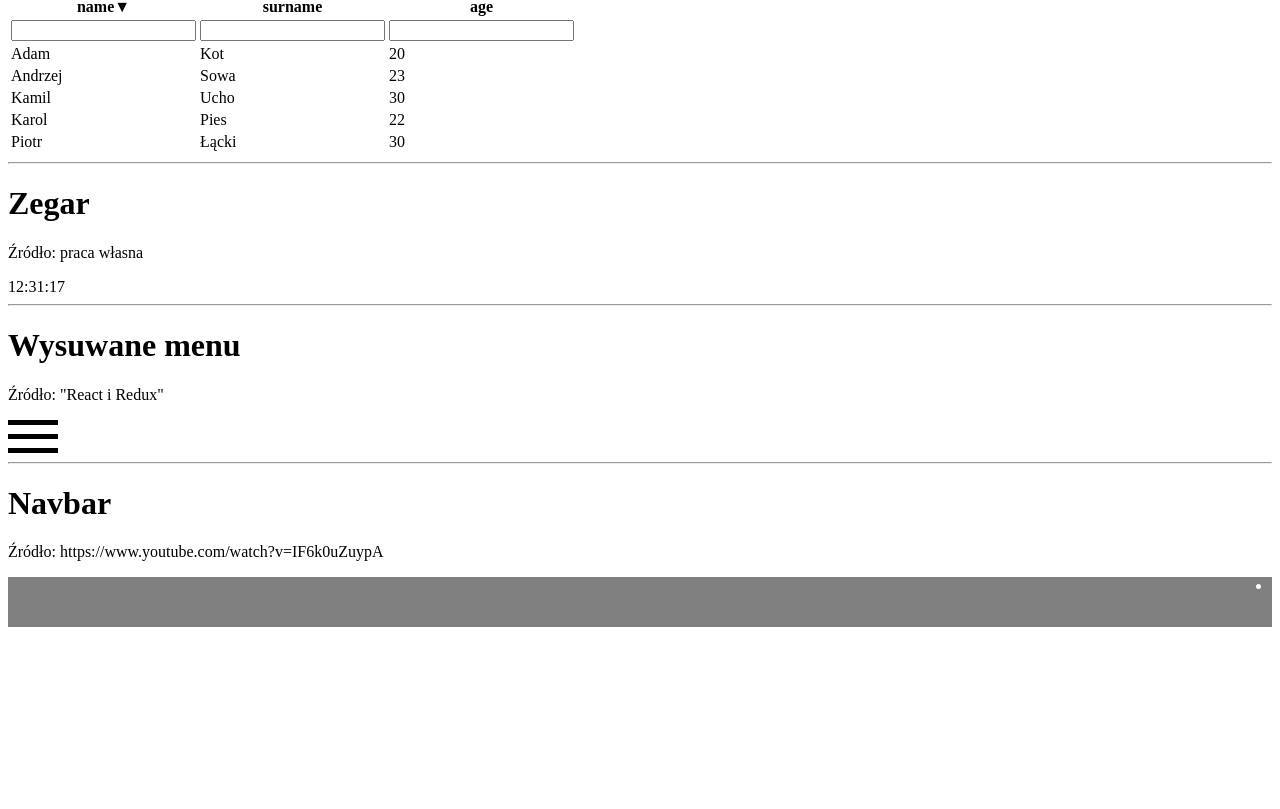
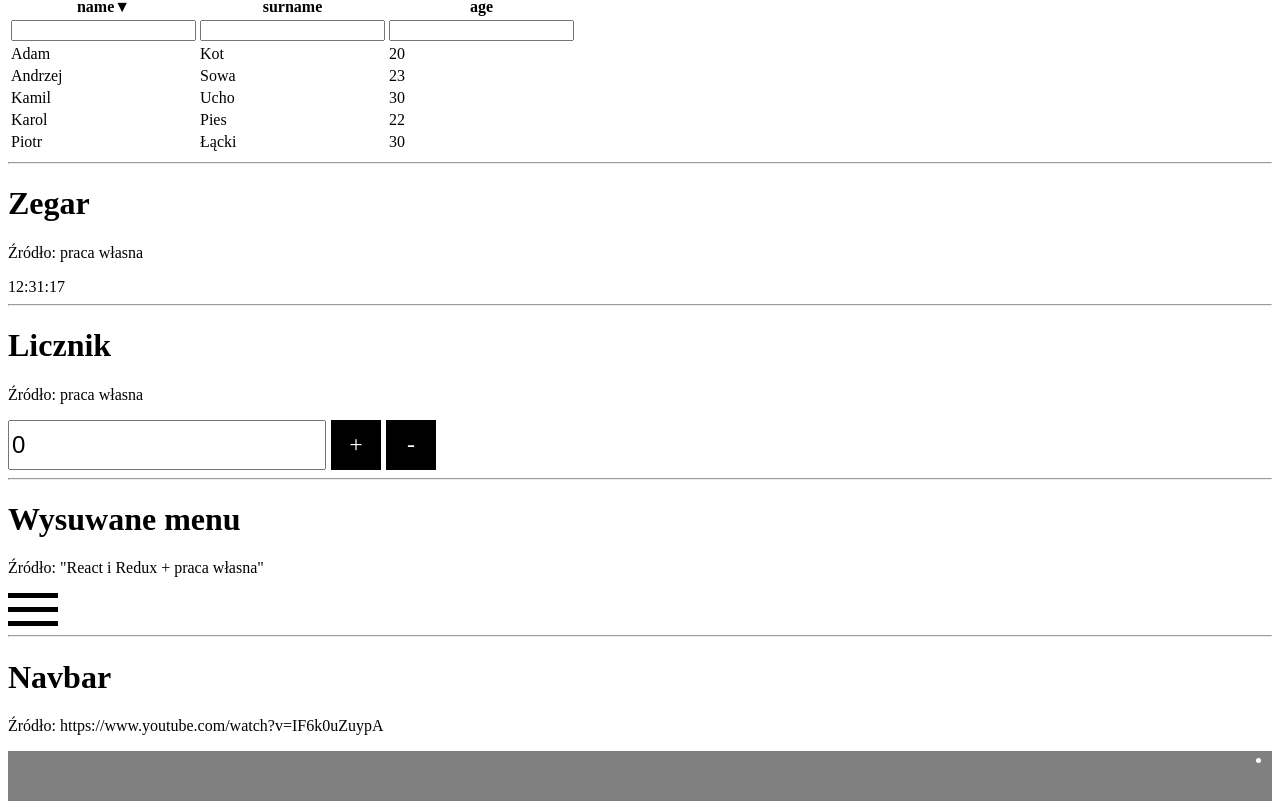
Before and after one commit to imper2222/ReactModules, a React (Create React App) app in the folder moduly/: page / in a window 1280 px wide. Shown: the part 734-1543 px from the top of the page. Before the commit the page ends 1369 px from the top, so only its background shows below. Built offline with nearby package versions, Linux system fonts and the light colour scheme.

Commit message:
NumericInput

```diff
--- a/moduly/src/App.js
+++ b/moduly/src/App.js
@@ -6,9 +6,7 @@ import SlidingMenuContainer from  './components/slidingmenu/SlidingMenuContainer
 import Navbar from './components/navbar/Navbar';
 import NavbarItem from './components/navbar/NavItem';
 import SlidingMenuButton from './components/slidingmenu/SlidingMenuButton';
-
-
-
+import NumericInput from './components/numericinput/NumericInput';
 
 function App() {
 
@@ -42,8 +40,12 @@ function App() {
       <p>Źródło: praca własna</p>
       <Clock />
       <hr />
+      <h1>Licznik</h1>
+      <p>Źródło: praca własna</p>
+      <NumericInput />
+      <hr />
       <h1>Wysuwane menu</h1>
-      <p>Źródło: "React i Redux"</p>
+      <p>Źródło: "React i Redux + praca własna"</p>
       <SlidingMenuContainer>
         <ul>
           <li><a href="" style={{color:"white"}}>Opcja 1</a></li>
--- /dev/null
+++ b/moduly/src/components/numericinput/NumericInput.js
@@ -0,0 +1,81 @@
+import React from 'react'
+
+class NumericInput extends React.Component{
+
+    state = {
+        value: 0
+    }
+
+    render(){
+
+        const styleNumericInput = {
+            display: "flex",
+        }
+
+        const styleInput = {
+            fontSize: "1.5em",
+            fontWeight: "500"
+        }
+
+        const styleCircle = {
+            width: "50px",
+            height: "50px",
+            display: "inline-flex",
+            alignItems: "center",
+            justifyContent: "center",
+            borderRadius: "50%",
+            background: "linear-gradient(90deg, lightskyblue 0%, aliceblue 90%, white 100%)"
+         }
+
+         const styleSquare = {
+            width: "50px",
+            height: "50px",
+            fontSize: "1.5em",
+            fontWeight: "500",
+            marginLeft: "5px",
+            display: "inline-flex",
+            alignItems: "center",
+            justifyContent: "center",
+            color: "white",
+            backgroundColor: "black",
+            cursor: "pointer",
+            userSelect: "none"
+         }
+
+        return(
+            <div className="numeric-input" style={styleNumericInput}>
+                <input type="text" onChange={this.handleOnChange.bind(this)} value={this.state.value} style={styleInput}/>
+                <span onClick={this.add.bind(this)} style={styleSquare}>+</span>
+                <span onClick={this.subtract.bind(this)} style={styleSquare}>-</span>
+            </div>
+        )
+    }
+
+    handleOnChange(e) {
+        let result = e.target.value
+        result = result.replace(/\D/g, '');
+        result = Number(result);
+        this.setState({
+            value: result
+        })
+        this.props.changeHandler(result);
+    }
+
+    add(){
+        if(this.state.maxValue === undefined || this.state.value < this.props.maxValue){
+            this.setState({
+                value: this.state.value + 1
+            })
+        }
+    }
+
+    subtract(){
+        if(this.state.minValue === undefined || this.state.value > this.props.minValue){
+            this.setState({
+                value: this.state.value - 1
+            })
+        }
+    }
+}
+
+export default NumericInput
```
